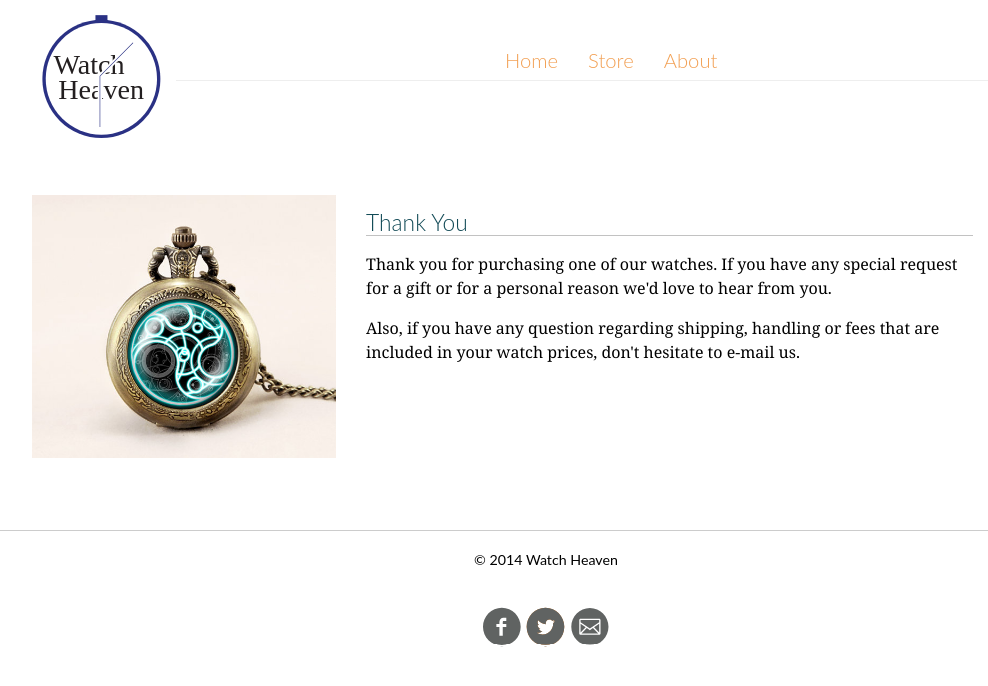
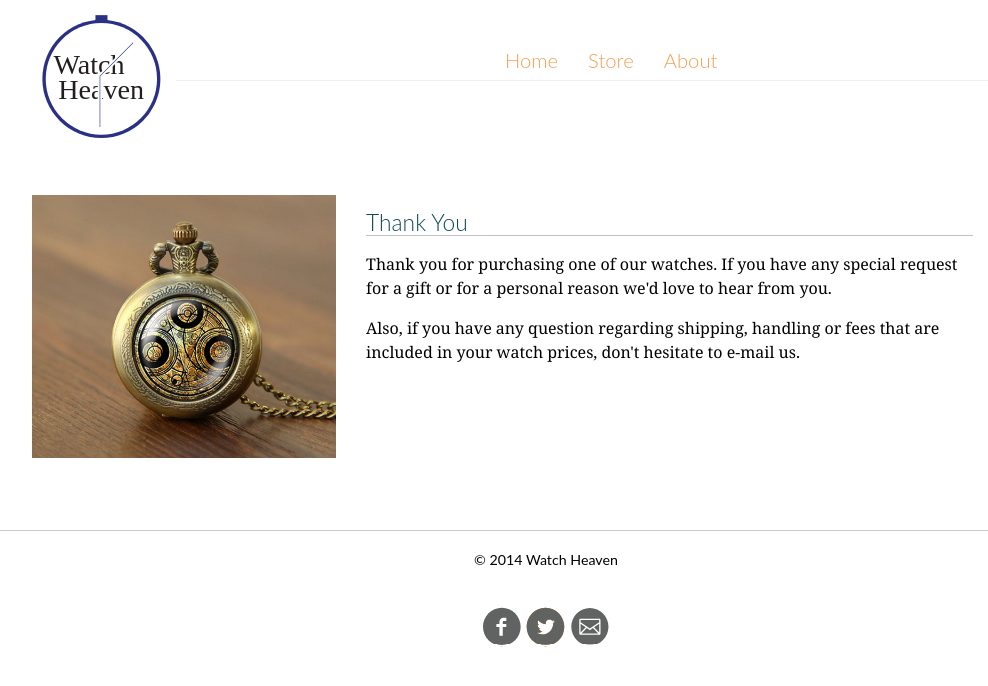
Before and after one commit to heartedmachine/ecommerce-website, a Jekyll site: the page built from thank-you.html, in a window 1280 px wide. Shown: the top 686 px of the page, without its empty margins (102-1090 px from the left). Built offline with Jekyll 4.4.1, drawn with Linux system fonts in a browser that asks for light colours; some web fonts are replaced.

Commit message:
changed image link

```diff
--- a/thank-you.html
+++ b/thank-you.html
@@ -4,7 +4,7 @@ layout: default
 
 <div class="grid">
 	<div class="unit unit-2-3 unit-s-1 unit-m-1-2 unit-l-1-3">
-			<img class="img-flex" src="{{site.baseurl}}/images/doctor-who-watch-3.jpg" alt="Dinosaurs">
+			<img class="img-flex" src="{{site.baseurl}}/images/doctor-who-watch-2.jpg" alt="Dinosaurs">
 		</div>
 	<div class="unit unit-s-1 unit-m-1-2 unit-l-2-3">
 		<h3>Thank You</h3>
```
